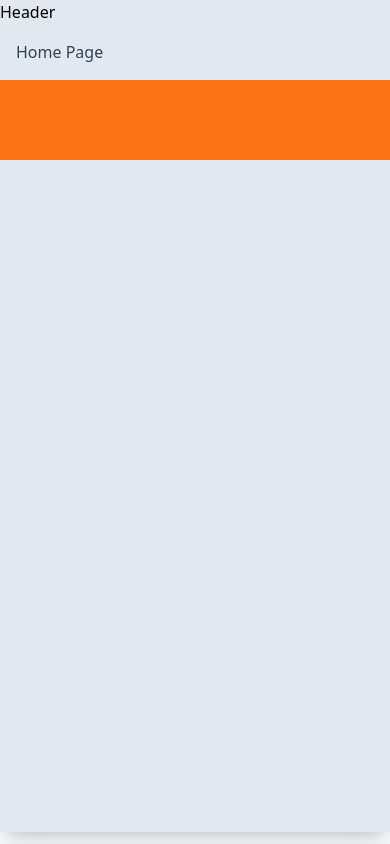
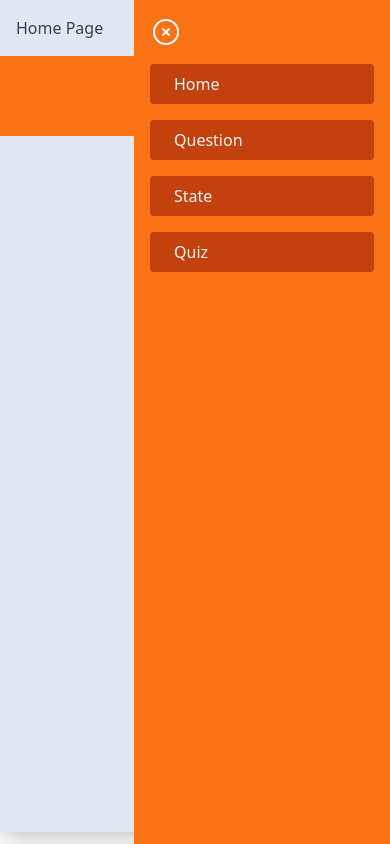
Before and after one commit to Librariann/nextjs-study, a Next.js app in the folder nextjs-13-quiz-app/: page / in a window 390 px wide. Built offline with nearby package versions, Linux system fonts and the light colour scheme.

Commit message:
[commit] header styling next13-quiz-app

```diff
--- a/nextjs-13-quiz-app/components/Header.tsx
+++ b/nextjs-13-quiz-app/components/Header.tsx
@@ -1,7 +1,43 @@
-import React from "react";
+"use client";
+import { XCircleIcon } from "@heroicons/react/24/outline";
+import Link from "next/link";
+import React, { useState } from "react";
 
 const Header = () => {
-  return <div>Header</div>;
+  const [open, setOpen] = useState(true);
+  const routes = [
+    { title: "Home", path: "/" },
+    { title: "Question", path: "/question" },
+    { title: "State", path: "/state" },
+    { title: "Quiz", path: "/quiz" },
+  ];
+
+  return (
+    <header className="shadow-lg">
+      <div
+        className={`fixed lg:hidden transition-all z-20 duration-300
+        ${open ? "right-0" : "-right-64"}
+        p-4 bg-orange-500 h-screen w-64`}
+      >
+        <XCircleIcon
+          className={`w-8 h-8 stroke-slate-50 mb-4`}
+          stroke="2"
+          onClick={() => setOpen(false)}
+        />
+        <div className="flex flex-col space-y-4" onClick={() => setOpen(false)}>
+          {routes.map((route) => (
+            <Link
+              className={"px-6 py-2 text-slate-100 rounded bg-orange-700"}
+              href={route.path}
+              key={route.path}
+            >
+              {route.title}
+            </Link>
+          ))}
+        </div>
+      </div>
+    </header>
+  );
 };
 
 export default Header;
```
Also changed, not shown: nextjs-13-quiz-app/package.json (+6 -5 lines), 1 other file (tests, documents, lock files or other folders).
